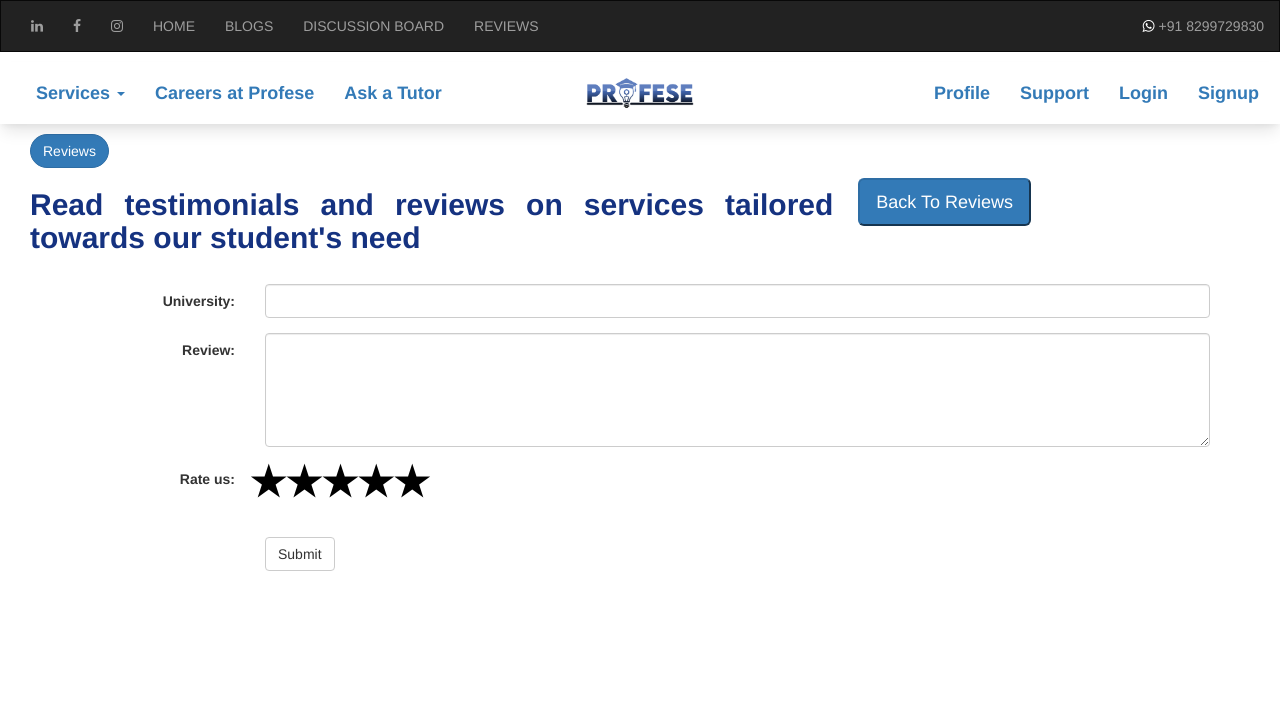
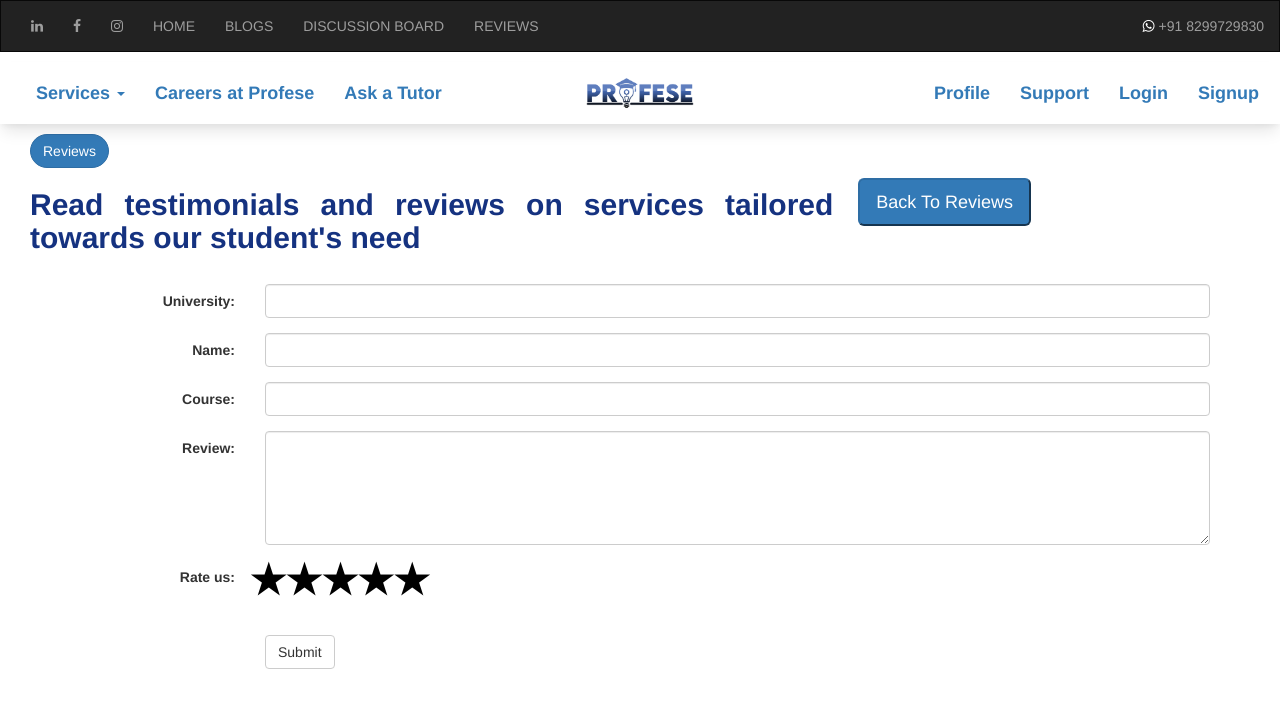
Before and after one commit to Proeduc/profese, a React (Create React App) app: page /reviews in a window 1280 px wide. Both pictures are taken after a click on the button "Write a review". Shown: the top 708 px of the page. Built offline with nearby package versions, Linux system fonts and the light colour scheme; a web font is replaced by a local one.

Commit message:
New fields in write a review

```diff
--- a/src/pages/reviews/Reviews.js
+++ b/src/pages/reviews/Reviews.js
@@ -56,6 +56,30 @@ import ReviewFilter from './ReviewFilter'
           <form className="form-horizontal container reviews__form">
           <div className="form-group">
             <label className="control-label col-sm-2" for="email">University: </label>
+            <div className="col-sm-10">
+              <input
+                value={comment}
+                className="form-control"
+                onChange={(e) => setcomment(e.target.value)}
+                type="text"
+                required
+              />
+            </div>
+          </div>
+          <div className="form-group">
+            <label className="control-label col-sm-2" for="email">Name: </label>
+            <div className="col-sm-10">
+              <input
+                value={comment}
+                className="form-control"
+                onChange={(e) => setcomment(e.target.value)}
+                type="text"
+                required
+              />
+            </div>
+          </div>
+          <div className="form-group">
+            <label className="control-label col-sm-2" for="email">Course: </label>
             <div className="col-sm-10">
               <input
                 value={comment}
```
